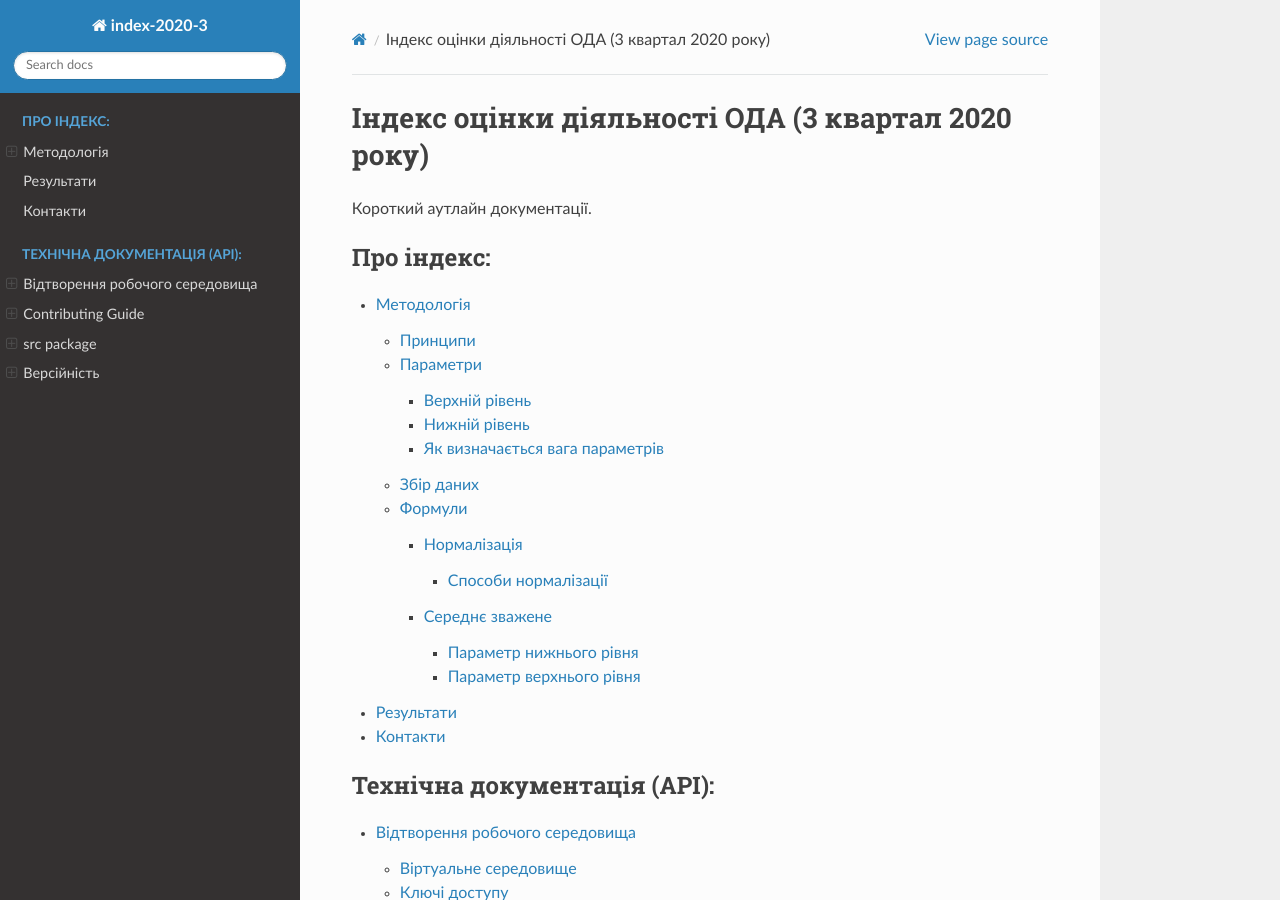
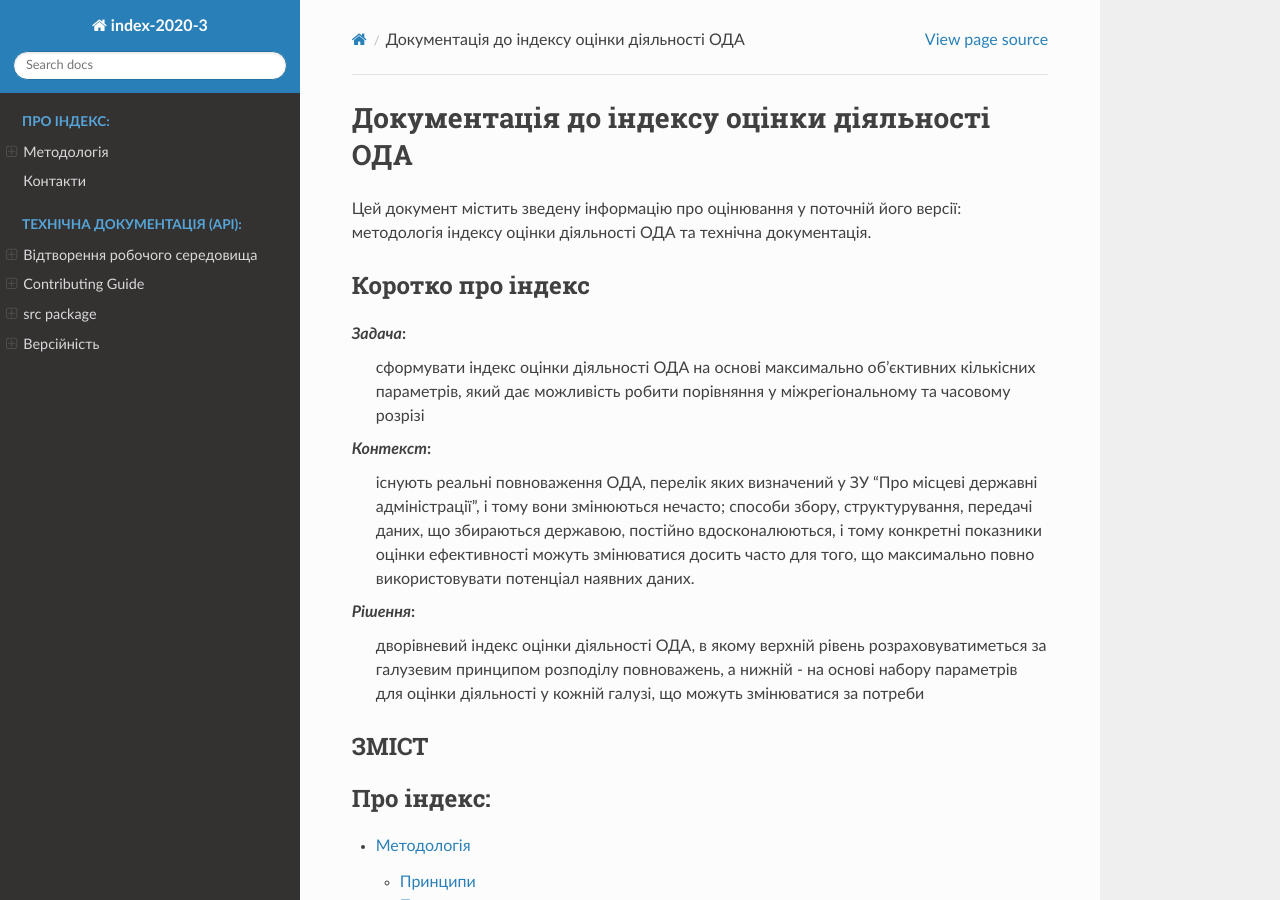
Before and after one commit to regional-development/index-2020-3, a Sphinx documentation site: the page built from docs/index.rst, in a window 1280 px wide and 900 px high. Built offline with Sphinx 7.4.7 and the Read the Docs theme 2.0.0, drawn with Linux system fonts in a browser that asks for light colours.

```diff
--- a/docs/index.rst
+++ b/docs/index.rst
@@ -3,17 +3,33 @@
    You can adapt this file completely to your liking, but it should at least
    contain the root `toctree` directive.
 
-Індекс оцінки діяльності ОДА (3 квартал 2020 року)
+Документація до індексу оцінки діяльності ОДА
 ==================================================
 
-Короткий аутлайн документації.
+Цей документ містить зведену інформацію про оцінювання у поточній його версії:
+методологія індексу оцінки діяльності ОДА та технічна документація.
+
+
+Коротко про індекс
+------------------
+
+`Задача`:
+   сформувати індекс оцінки діяльності ОДА на основі максимально об’єктивних кількісних параметрів, який дає можливість робити порівняння у міжрегіональному та часовому розрізі
+`Контекст`:
+   існують реальні повноваження ОДА, перелік яких визначений у ЗУ “Про місцеві державні адміністрації”, і тому вони змінюються нечасто;
+   способи збору, структурування, передачі даних, що збираються державою, постійно вдосконалюються, і тому конкретні показники оцінки ефективності можуть змінюватися досить часто для того, що максимально повно використовувати потенціал наявних даних.
+`Рішення`:
+   дворівневий індекс оцінки діяльності ОДА, в якому верхній рівень розраховуватиметься за галузевим принципом розподілу повноважень, а нижній - на основі набору параметрів для оцінки діяльності у кожній галузі, що можуть змінюватися за потреби
+
+
+ЗМІСТ
+-----
 
 .. toctree::
    :maxdepth: 4
    :caption: Про індекс:
 
    writings/methodology.rst
-   writings/results.rst
    writings/contacts.rst
 
 
```
Also changed, not shown: docs/writings/methodology.rst (+61 -30 lines), docs/images/f1.png (deleted), docs/images/f2.png (deleted), docs/images/norm.svg (deleted), docs/images/wa.svg (deleted), docs/images/Нормалізація_відносна.png (deleted), docs/images/Нормалізація_зворотна.png (deleted), docs/images/Нормалізація_змішана.png (deleted), docs/images/Нормалізація_нормативна.png (deleted), 1 other file.
